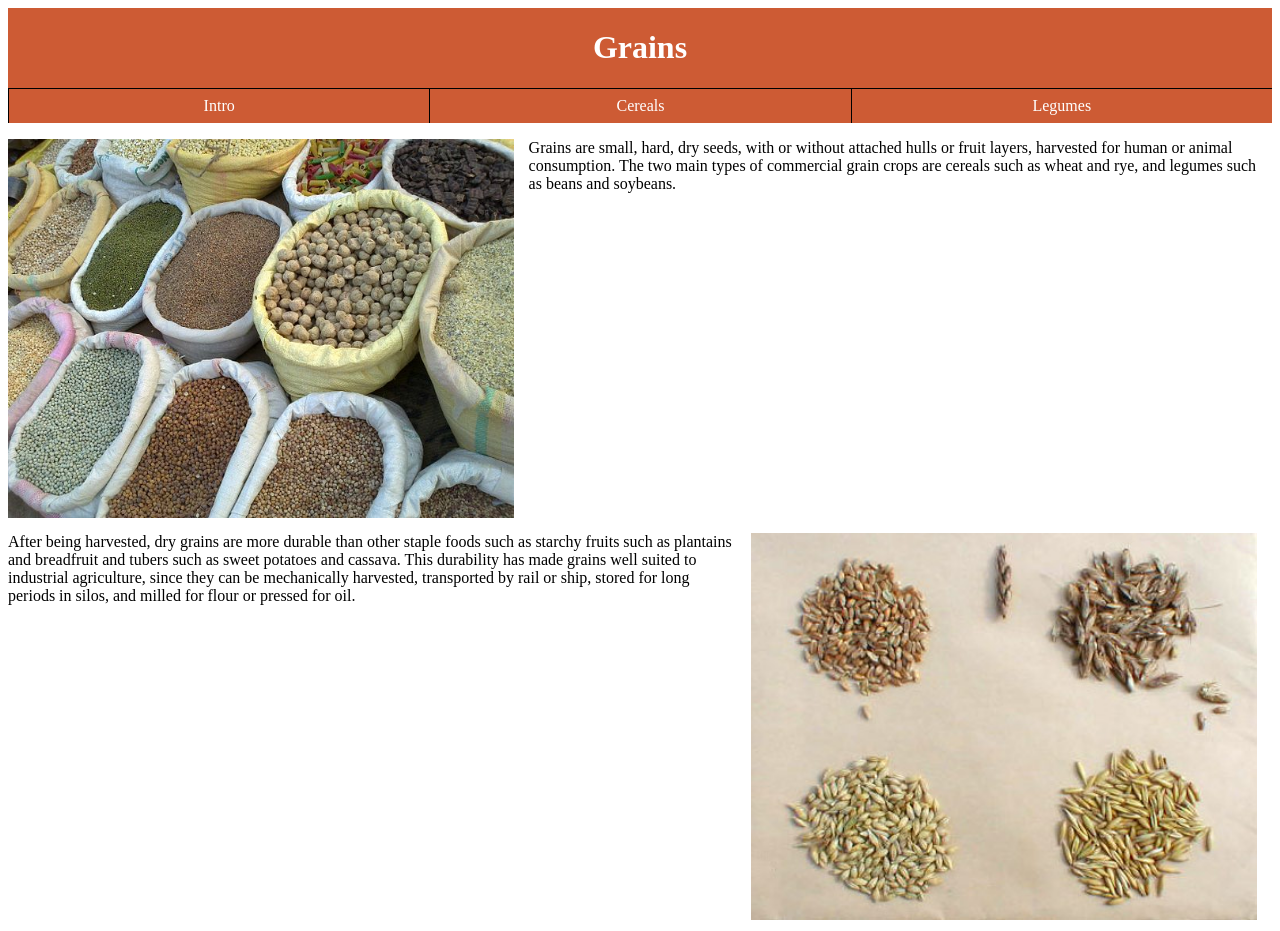
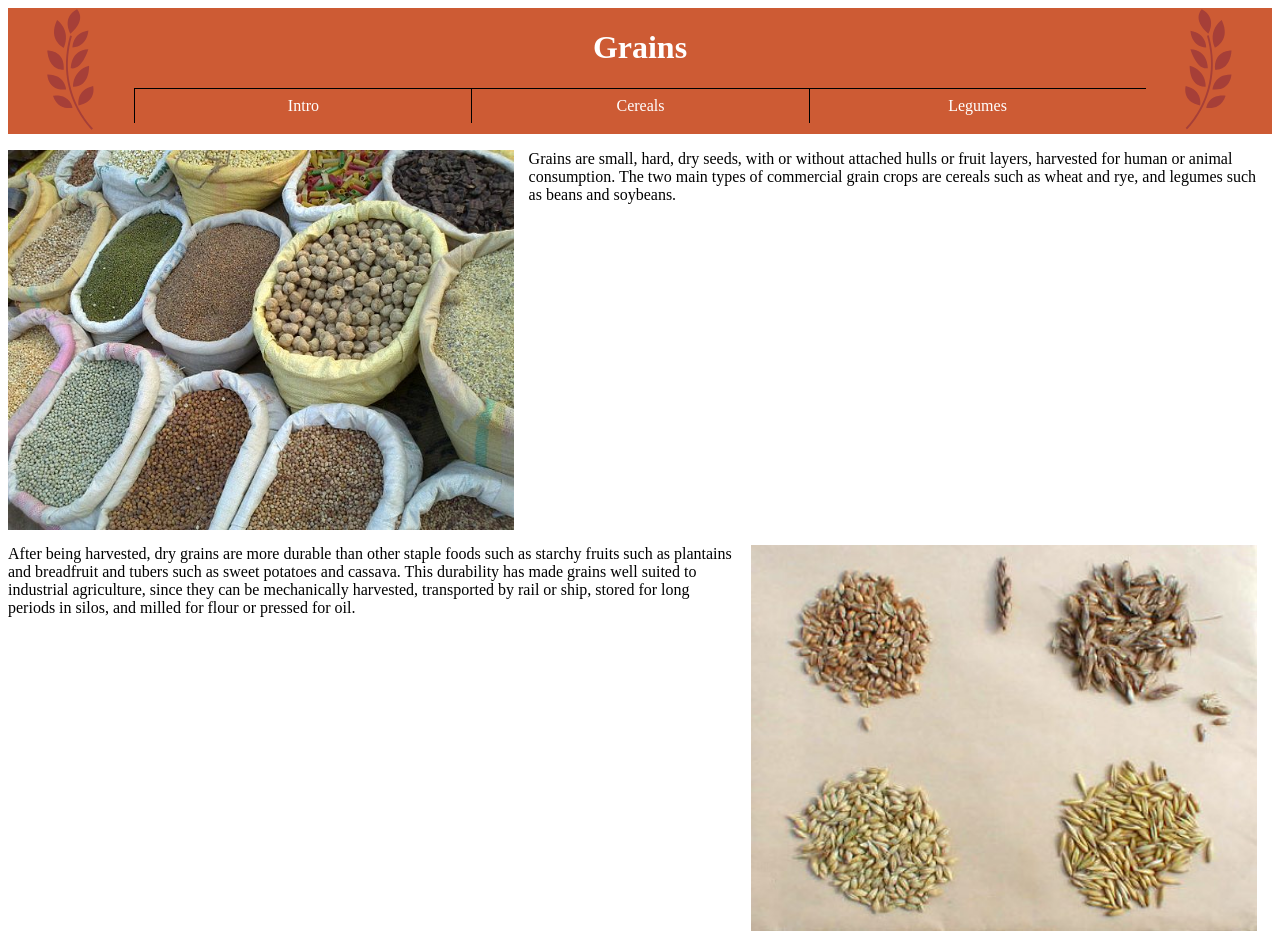
Before and after one commit to kaylaboch/assignment-5, a plain HTML site: page index.html in a window 1280 px wide. Shown: the top 931 px of the page. Drawn offline with Linux system fonts and the light colour scheme.

Commit message:
added hay on top corners

```diff
--- a/css/main.css
+++ b/css/main.css
@@ -158,6 +158,14 @@ ul{
   margin: 0;
 }
 .footr{
-  background-color: #d98156;
+  background-color: #cd5b34;
   padding:2em
 }
+.left{
+  width: 10%;
+  float: left;
+}
+.right{
+  width: 10%;
+  float: right;
+}
--- a/index.html
+++ b/index.html
@@ -6,6 +6,8 @@
   <link href="css/main.css" rel="stylesheet">
 </head>
 <div>
+  <img class="left" src="images/grain-left.svg" alt="">
+  <img class ="right" src="images/grain-right.svg" alt="">
 <header>
 <h1> Grains</h1>
 <nav>
```
